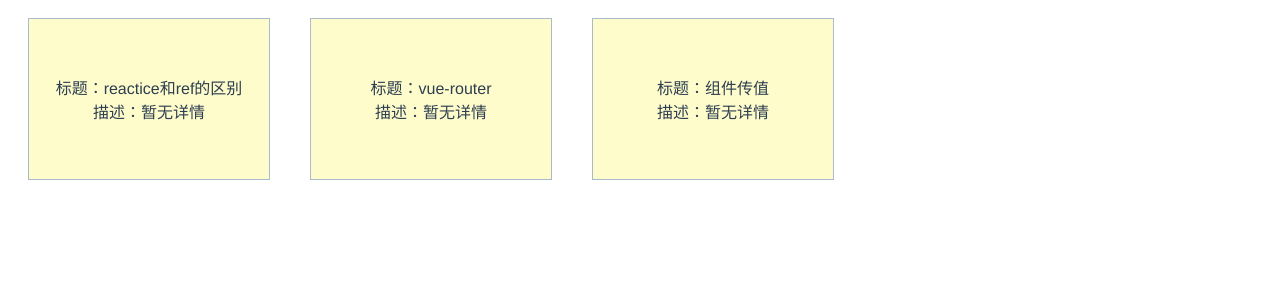
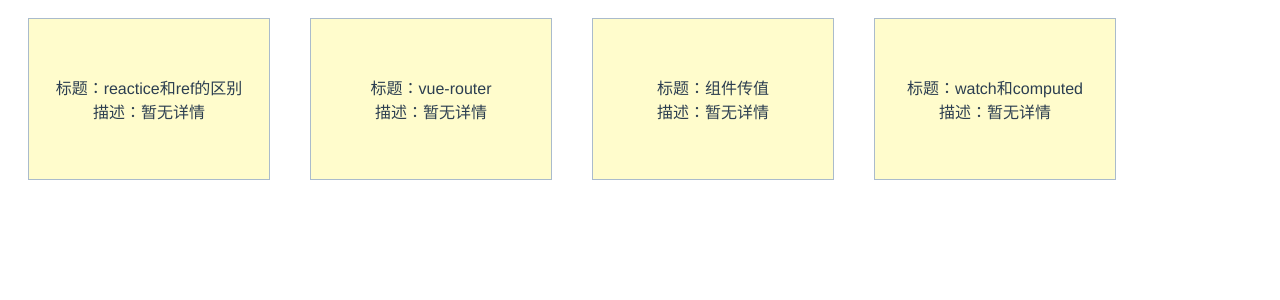
Before and after one commit to tianshiyang/vue3-project, a Vue app: page / in a window 1280 px wide. Shown: the top 300 px of the page. Built offline with nearby package versions, Linux system fonts and the light colour scheme.

Commit message:
feat: computed

```diff
--- a/src/router/index.ts
+++ b/src/router/index.ts
@@ -20,6 +20,11 @@
     name: "component_emit",
     component: () => import("@/views/component_emit/father.vue"),
   },
+  {
+    path: "/watch-computed",
+    name: "watch-computed",
+    component: () => import("@/views/watch_computed/index.vue"),
+  },
 ]
 
 const router = createRouter({
--- a/src/views/component_emit/children.vue
+++ b/src/views/component_emit/children.vue
@@ -1,5 +1,6 @@
 <template>
   <div style="color: brown">子组件</div>
+  <!-- 父传子使用方法和vue2相同 -->
   <div>父组件传过来的值为：{{ title }}</div>
   <button @click="sayToFather">向父组件说话</button>
 </template>
@@ -13,6 +14,8 @@
     },
   },
   setup(props, context) {
+    // context作用是获取上下文对象，
+    // 如果setup写法为setup(props, { emit })的方式的话，下面的context可以省略
     const sayToFather = () => {
       const ask = "我是子组件，我对父组件说话"
       context.emit("listen", ask)
--- a/src/views/component_emit/father.vue
+++ b/src/views/component_emit/father.vue
@@ -1,7 +1,8 @@
 <template>
   <div style="color: aqua">父组件</div>
-  <div>子组件对我说：{{ children_msg.value }}</div>
+  <div>子组件对我说：{{ children_msg }}</div>
   <children :title="msg" @listen="listenToChildren"></children>
+  {{ value }}
 </template>
 <script lang="ts">
 import children from "@/views/component_emit/children.vue"
@@ -13,10 +14,9 @@
   name: "father",
   setup() {
     let msg = "我是父组件"
-    let children_msg = ""
-    const listenToChildren = (val) => {
-      children_msg = ref(val)
-      console.log(children_msg.value)
+    let children_msg = ref("") // ref的作用是实现响应式， 如果没有ref则不能实现响应式（引用数据类型用reactive）
+    let listenToChildren = (val) => {
+      children_msg.value = val // 使用ref包裹的数据，需要通过.value的形式访问他的值
     }
     return {
       msg,
--- a/src/views/index.vue
+++ b/src/views/index.vue
@@ -3,6 +3,7 @@
     <ToOtherPage :title="title.reactiveRef" path="reactive-ref"></ToOtherPage>
     <ToOtherPage :title="title.router" path="study-router"></ToOtherPage>
     <ToOtherPage :title="title.component_emit" path="component_emit"></ToOtherPage>
+    <ToOtherPage :title="title.watch_computed" path="watch-computed"></ToOtherPage>
   </div>
 </template>
 
@@ -18,6 +19,7 @@
       reactiveRef: "reactice和ref的区别",
       router: "vue-router",
       component_emit: "组件传值",
+      watch_computed: "watch和computed",
     }
     return {
       title,
--- /dev/null
+++ b/src/views/watch_computed/index.vue
@@ -0,0 +1,48 @@
+<template>
+  <h1>computed start</h1>
+  <h5>基础类型：{{ computed_number }}, {{ number }}</h5>
+  <button @click="changeBaseType">基础类型Number</button>
+  <h5>引用类型：{{ computed_quoteObj }}, {{ quoteObj }}</h5>
+  <button @click="changeQuoteObj">引用类型Object</button>
+</template>
+<script lang="ts">
+import { defineComponent, ref, computed, reactive } from "vue"
+export default defineComponent({
+  name: "index",
+  setup() {
+    // computed
+    // 基础数字类型，computed主要进行计算，如果绑定的值改变，则computed也变化
+    let number = ref(1)
+    let computed_number = computed(() => {
+      return number.value + "==="
+    })
+    let changeBaseType = () => {
+      number.value++
+    }
+    // 引用类型
+    // computed不可以对引用类型的数据做更改，可以返回对象或数组中某一项的值
+    let quoteObj = reactive({
+      name: "张三",
+      id: 1,
+    })
+    let computed_quoteObj = computed(() => {
+      return quoteObj.name
+    })
+    let changeQuoteObj = () => {
+      quoteObj.name = "lisi"
+      if (quoteObj.sex === undefined) {
+        console.log("vue3 + ts 不可以进行类型转换，如vue2中''可以转化为false")
+      }
+    }
+    return {
+      number,
+      computed_number,
+      changeBaseType,
+      quoteObj,
+      computed_quoteObj,
+      changeQuoteObj,
+    }
+  },
+})
+</script>
+<style scoped></style>
--- a/tsconfig.json
+++ b/tsconfig.json
@@ -2,7 +2,7 @@
   "compilerOptions": {
     "target": "esnext",
     "module": "esnext",
-    "strict": true,
+    "strict": false,
     "jsx": "preserve",
     "importHelpers": true,
     "moduleResolution": "node",
```
